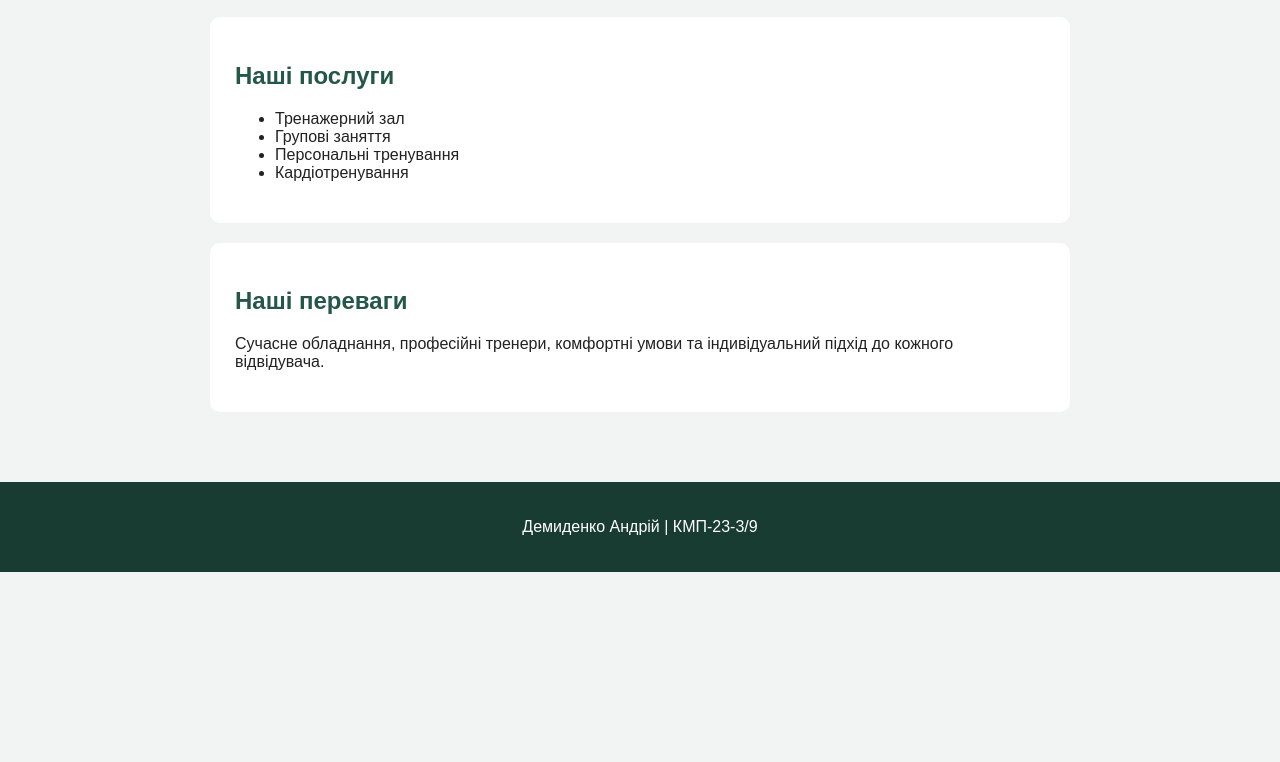
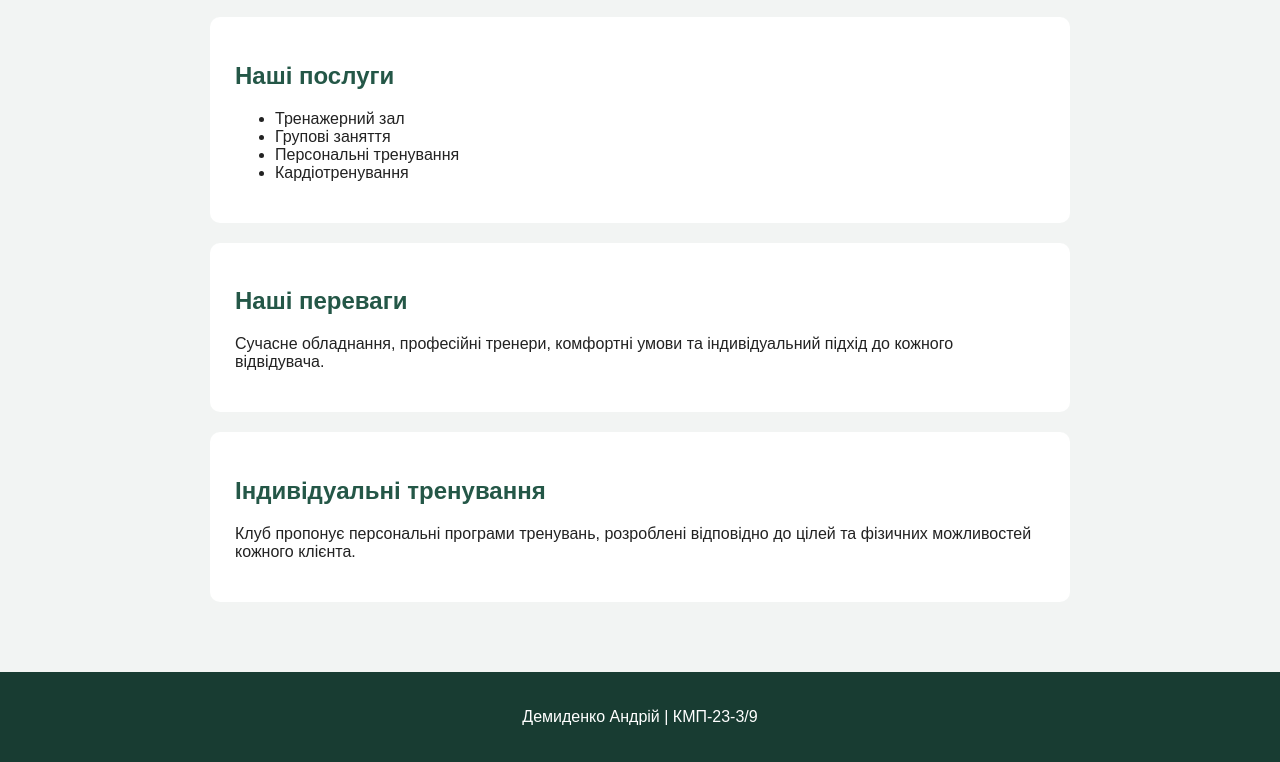
Before and after one commit to pelpewka-kmp/fitness-club, a plain HTML site: page index.html in a window 1280 px wide. Shown: the part 435-1197 px from the top of the page. Before the commit the page ends 1007 px from the top, so only its background shows below. Drawn offline with Linux system fonts and the light colour scheme.

Commit message:
Add individual training section

```diff
--- a/index.html
+++ b/index.html
@@ -102,6 +102,15 @@
                 до кожного відвідувача.
             </p>
         </section>
+
+<section id="individual">
+    <h2>Індивідуальні тренування</h2>
+    <p>
+        Клуб пропонує персональні програми тренувань,
+        розроблені відповідно до цілей та фізичних
+        можливостей кожного клієнта.
+    </p>
+</section>
     </main>
 
     <footer>
```
